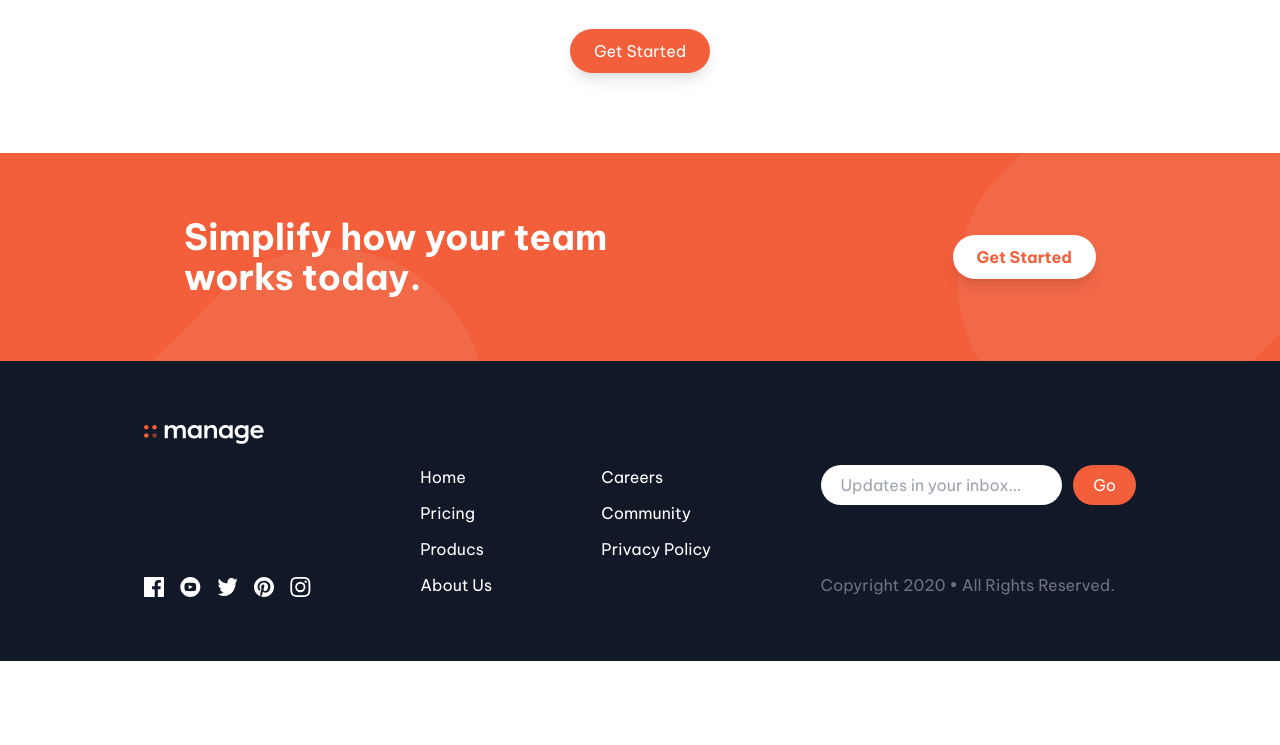
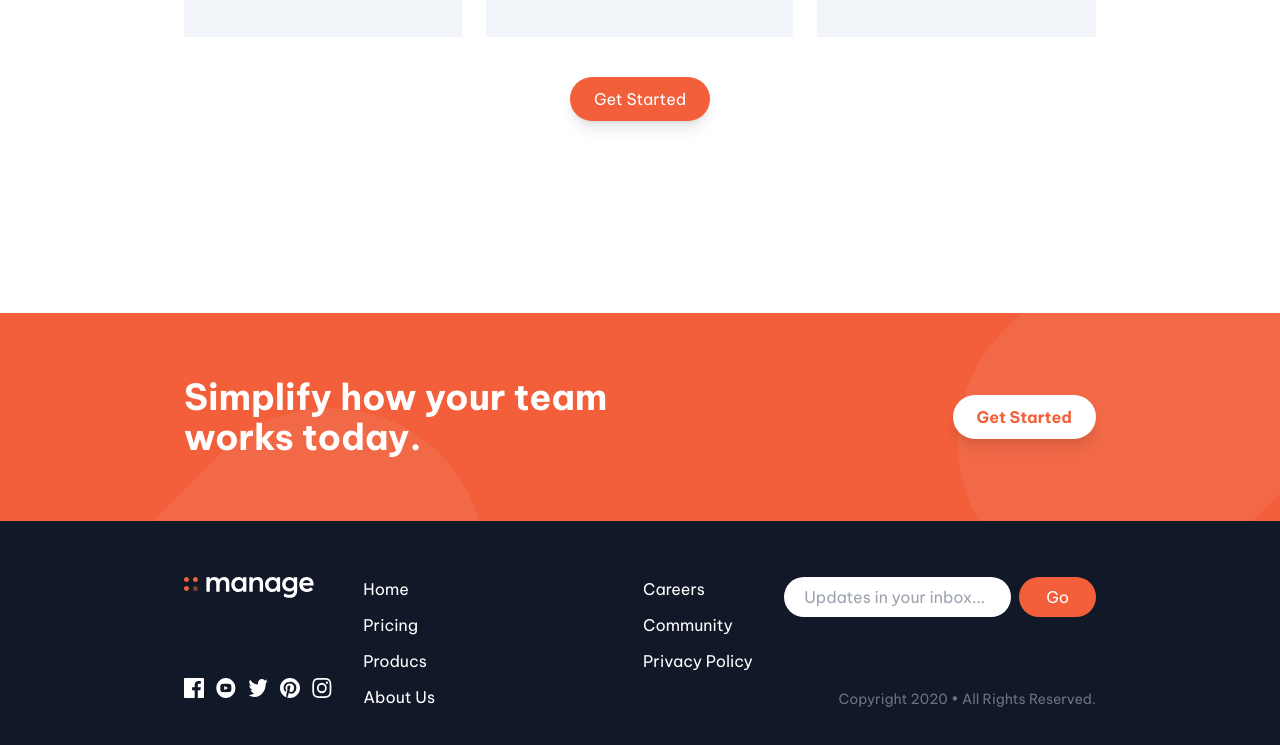
Before and after one commit to cyonii/manage-landing-page, a website: page index.html in a window 1280 px wide. Shown: the part 1916-2661 px from the top of the page. Before the commit the page ends 2577 px from the top, so only its background shows below. Drawn offline with nearby package versions, Linux system fonts and the light colour scheme; files that its build step writes are made by us from their sources.

Commit message:
Fix alignments in different views

```diff
--- a/index.html
+++ b/index.html
@@ -153,11 +153,11 @@
       </section>
 
       <!-- Testimonials Section -->
-      <section class="container flex flex-col items-center py-20" id="testimonials">
+      <section class="container flex flex-col items-center px-4 lg:px-18 xl:px-36 py-14 md:py-20" id="testimonials">
         <h3 class="text-4xl font-bold text-center">What they've said</h3>
 
         <!-- Testimonials -->
-        <div class="flex flex-row justify-between space-x-6 mt-24 mb-10">
+        <div class="flex justify-center md:justify-between md:space-x-6 mt-24 mb-10">
           <!-- Testimonial 1 -->
           <div class="hidden md:flex flex-col items-center relative bg-slate-100 pt-16 pb-10 px-5 text-center">
             <img class="absolute -top-[40px]" src="./assets/images/avatar-anisha.png" alt="Anisha Li" width="80">
@@ -204,7 +204,7 @@
         </div>
 
         <div class="flex flex-col items-center">
-          <div class="flex md:hidden items-center space-x-2 m-16">
+          <div class="flex md:hidden items-center space-x-2 my-8 md:my-16">
             <span class="border-2 rounded-full border-red-500 w-[12px] h-[12px]"></span>
             <span class="border-2 rounded-full bg-red-500 border-red-500 w-[12px] h-[12px]"></span>
             <span class="border-2 rounded-full border-red-500 w-[12px] h-[12px]"></span>
@@ -217,7 +217,7 @@
       </section>
 
       <!-- CTA Section -->
-      <section class="bg-red-500 py-16 bg-no-repeat"
+      <section class="bg-red-500 md:mt-28 py-16 bg-no-repeat"
         style="background-image: url(./assets/images/bg-simplify-section-desktop.svg)" id="cta">
         <div class="container flex flex-col md:flex-row justify-between items-center px-4 lg:px-18 xl:px-36">
           <h3 class="text-4xl font-bold text-white mb-8 md:mb-0">
@@ -235,20 +235,20 @@
     <!-- Footer Section -->
     <footer class="bg-gray-900" id="footer">
       <div
-        class="containers flex flex-col md:flex-row justify-between columns-4 space-y-10 py-16 px-4 lg:px-18 xl:px-36">
-        <!-- Logo and Social Pofiles -->
-        <div class="flex flex-col justify-between order-last md:order-first">
-          <img src="./assets/images/logo-white.svg" alt="Manage logo" width="120px">
+        class="container flex flex-col md:flex-row justify-between space-y-14 md:space-y-0 py-14 px-4 lg:px-18 xl:px-36">
+        <!-- Newsletter -->
+        <div class="flex flex-col justify-between md:order-last">
+          <form class="flex" action="#">
+            <input type="text" class="w-3/4 py-2 px-5 rounded-full" name="email" id="email"
+              placeholder="Updates in your inbox...">
+            <button type="submit" class="w-1/4 ml-2 py-2 px-5 rounded-full bg-red-500 text-white">Go</button>
+          </form>
 
-          <div class="flex space-x-4">
-            <img src="/assets/images/icon-facebook.svg" alt="Facebook">
-            <img src="/assets/images/icon-youtube.svg" alt="YouTube">
-            <img src="/assets/images/icon-twitter.svg" alt="Twitter">
-            <img src="/assets/images/icon-pinterest.svg" alt="Pinterest">
-            <img src="/assets/images/icon-instagram.svg" alt="Instagram">
-          </div>
+          <p class="hidden md:block text-gray-500 text-right text-sm">Copyright 2020 &bull; All Rights Reserved.</p>
         </div>
 
+        <!-- Links -->
+        <div class="flex justify-center space-x-24 md:space-x-52">
           <!-- Link 1 -->
           <nav class="flex flex-col space-y-3 text-white">
             <a href="#">Home</a>
@@ -263,17 +263,25 @@
             <a href="#">Community</a>
             <a href="#">Privacy Policy</a>
           </nav>
+        </div>
 
-        <!-- Newsletter -->
-        <div class="flex flex-col justify-between order-first md:order-last">
-          <form action="#">
-            <input type="text" class="py-2 px-5 rounded-full" name="email" id="email"
-              placeholder="Updates in your inbox...">
-            <button type="submit" class="py-2 px-5 ml-2 rounded-full bg-red-500 text-white">Go</button>
-          </form>
+        <!-- Logo and Social Pofiles -->
+        <div class="flex flex-col items-center md:items-start md:order-first">
+          <div class="flex justify-center space-x-6 md:space-x-3 mb-14 md:mb-0 md:mt-20 md:order-last">
+            <img src="/assets/images/icon-facebook.svg" alt="Facebook" class="w-[40px] md:w-[20px]">
+            <img src="/assets/images/icon-youtube.svg" alt="YouTube" class="w-[40px] md:w-[20px]">
+            <img src="/assets/images/icon-twitter.svg" alt="Twitter" class="w-[40px] md:w-[20px]">
+            <img src="/assets/images/icon-pinterest.svg" alt="Pinterest" class="w-[40px] md:w-[20px]">
+            <img src="/assets/images/icon-instagram.svg" alt="Instagram" class="w-[40px] md:w-[20px]">
+          </div>
 
-          <p class="text-gray-500">Copyright 2020 &bull; All Rights Reserved.</p>
+          <img src="./assets/images/logo-white.svg" alt="Manage logo" class="w-[200px] md:w-[130px]">
         </div>
+      </div>
+
+      <!-- Copyright -->
+      <div class="containers md:hidden px-4 lg:px-18 xl:px-36">
+        <p class="text-gray-500 text-center pb-14">Copyright 2020 &bull; All Rights Reserved.</p>
       </div>
     </footer>
   </body>
```
Lines whose indentation alone changed are shown as unchanged.
